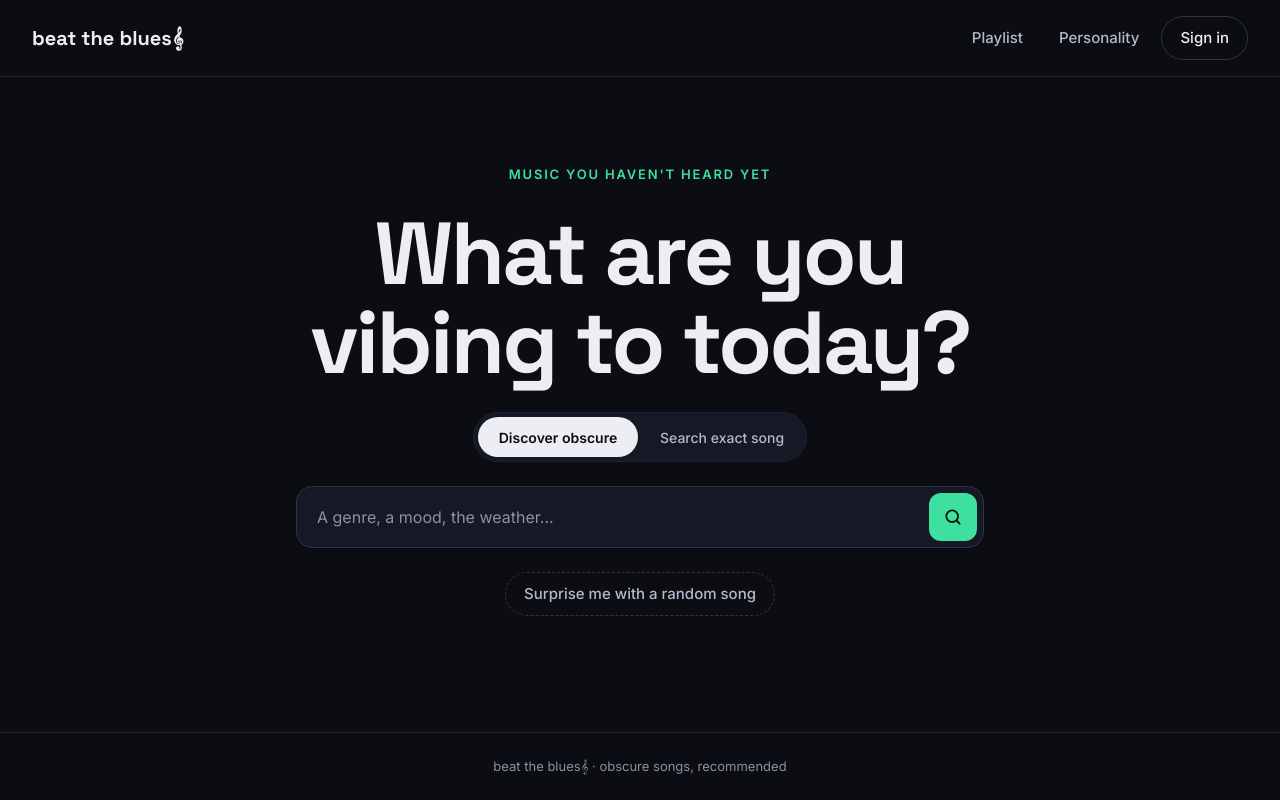
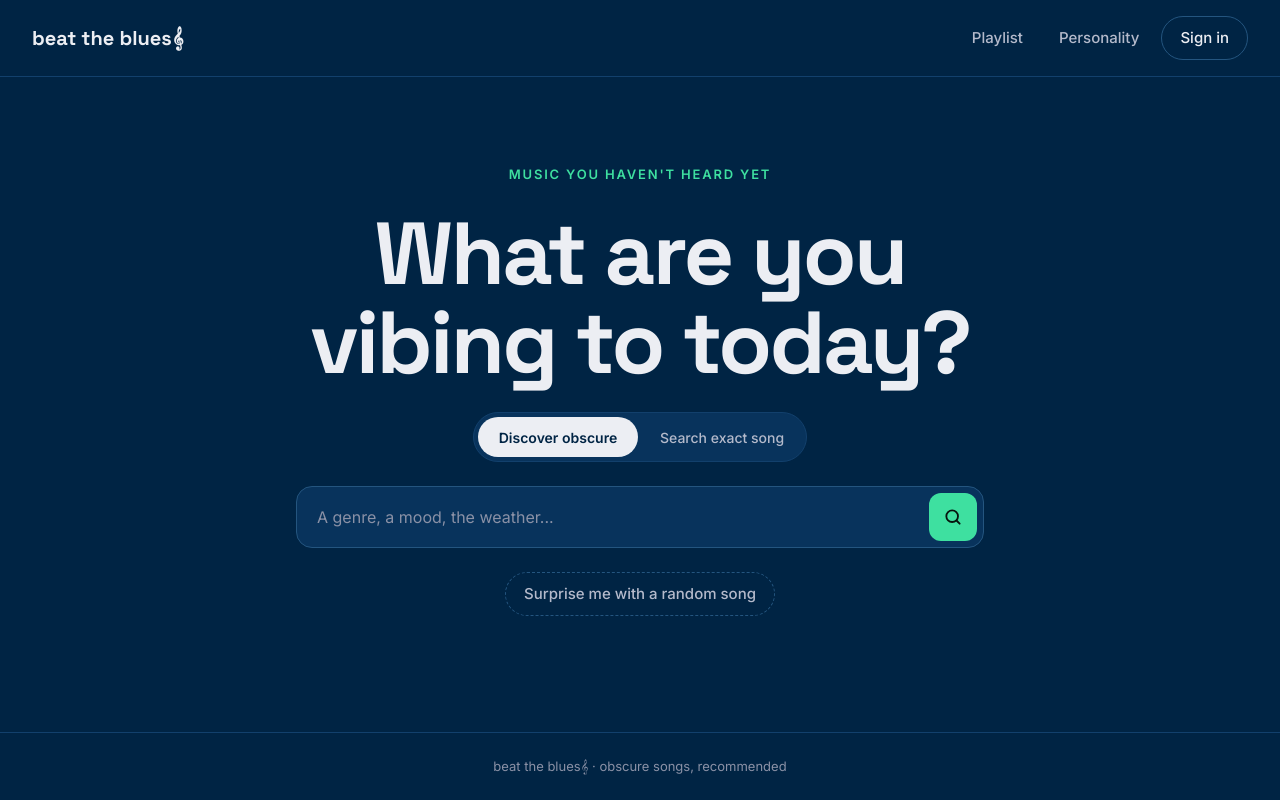
Before and after one commit to yc-zzz/beattheblues, a React (Create React App) app in the folder my-frontend/: page / in a window 1280 px wide. Built offline with nearby package versions, Linux system fonts and the light colour scheme; no server answers.

Commit message:
feat(frontend): bring back the original navy background

```diff
--- a/my-frontend/package.json
+++ b/my-frontend/package.json
@@ -10,7 +10,6 @@
     "@testing-library/user-event": "^13.5.0",
     "@types/jest": "^27.5.2",
     "@types/node": "^16.18.126",
-    "@types/react": "^19.1.6",
     "@types/react-dom": "^19.1.5",
     "react": "^19.1.0",
     "react-dom": "^19.1.0",
@@ -45,6 +44,7 @@
     ]
   },
   "devDependencies": {
+    "@types/react": "^19.3.0",
     "@types/react-router-dom": "^5.3.3"
   }
 }
--- a/my-frontend/public/index.html
+++ b/my-frontend/public/index.html
@@ -4,7 +4,7 @@
     <meta charset="utf-8" />
     <link rel="icon" href="%PUBLIC_URL%/favicon.ico" />
     <meta name="viewport" content="width=device-width, initial-scale=1" />
-    <meta name="theme-color" content="#0b0d12" />
+    <meta name="theme-color" content="#002444" />
     <meta
       name="description"
       content="beat the blues: recommendations for obscure songs, based on a mood, a genre or the weather."
--- a/my-frontend/src/index.css
+++ b/my-frontend/src/index.css
@@ -6,14 +6,14 @@
    ========================================================================== */
 :root {
   /* Backgrounds, darkest to lightest */
-  --bg: #0b0d12;          /* page background */
-  --surface: #12151e;     /* cards */
-  --surface-2: #151925;   /* inputs, toggles */
-  --surface-3: #1c2232;   /* pills, icon tiles */
+  --bg: #002444;          /* page background */
+  --surface: #062d52;     /* cards */
+  --surface-2: #08335c;   /* inputs, toggles */
+  --surface-3: #0e3d69;   /* pills, icon tiles */
 
   /* Lines */
-  --border: #1e2230;
-  --border-strong: #2e3446;
+  --border: #12406c;
+  --border-strong: #24557f;
 
   /* Text */
   --text: #eceef3;        /* main text */
```
Also changed, not shown: 1 other file (tests, documents, lock files or other folders).
